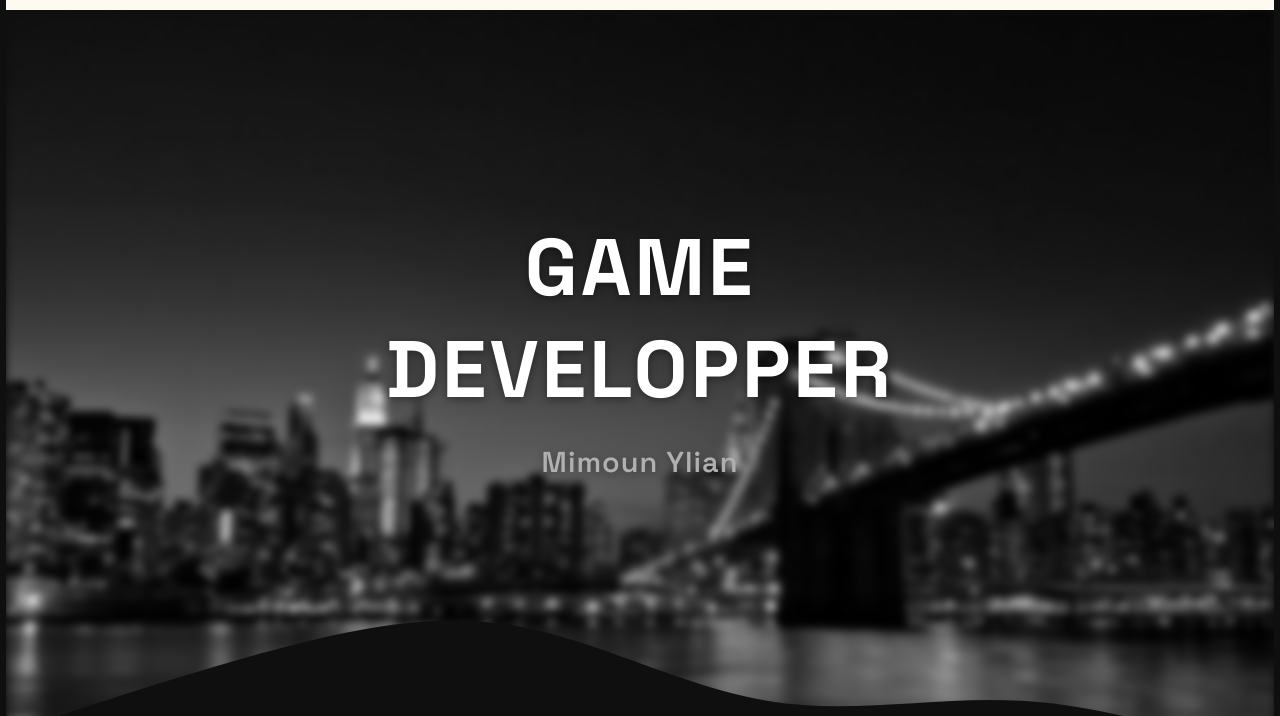
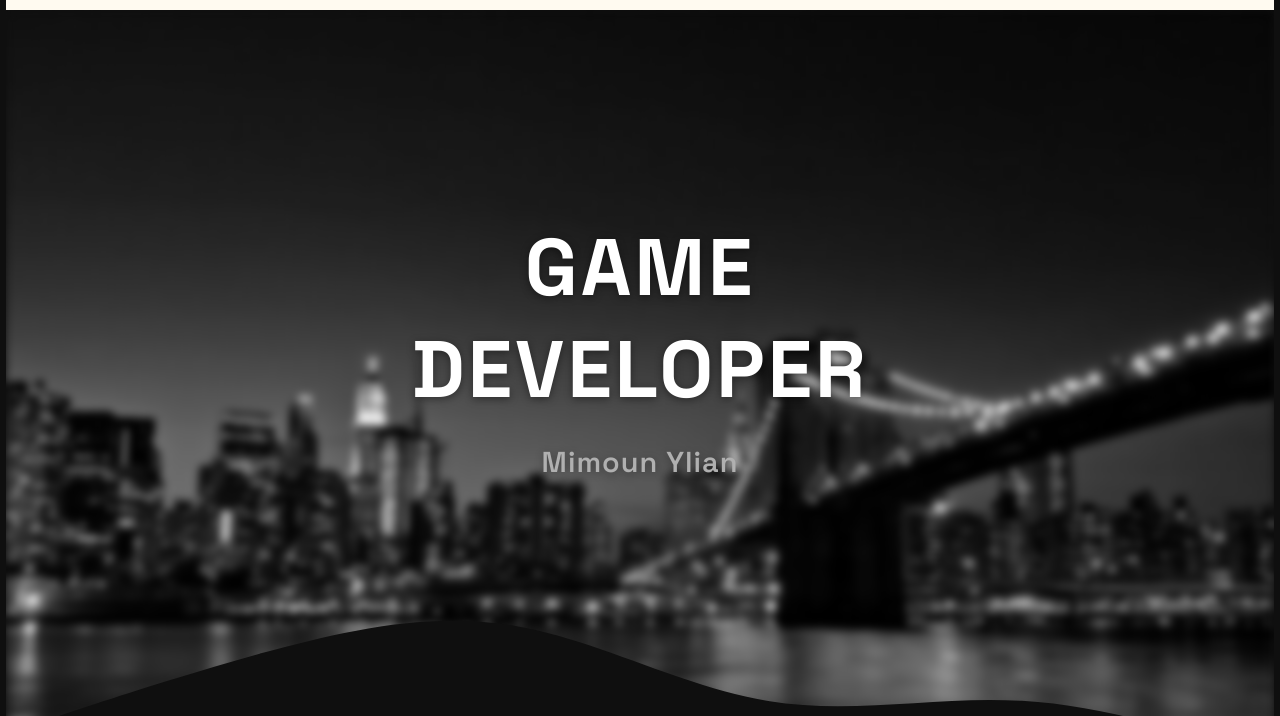
Before and after one commit to EnOx-S/Portfolio, a plain HTML site: page index.html in a window 1280 px wide. Shown: the part 84-800 px from the top of the page. Drawn offline with nearby package versions, Linux system fonts and the light colour scheme.

Commit message:
fixing a fault

```diff
--- a/index.html
+++ b/index.html
@@ -52,7 +52,7 @@
     <section id="home" class="hero">
         <div class="hero-image"></div>
         <div class="hero-content">
-            <h1 class="hero-title">Game<br>Developper</h1>
+            <h1 class="hero-title">Game<br>Developer</h1>
             <p class="hero-subtitle">Mimoun Ylian</p>
         </div>
         <svg class="wave" xmlns="http://www.w3.org/2000/svg" viewBox="0 0 1440 320"><path fill="#0f0f0f" fill-opacity="1" d="M0,288L48,272C96,256,192,224,288,197.3C384,171,480,149,576,165.3C672,181,768,235,864,250.7C960,267,1056,245,1152,250.7C1248,256,1344,288,1392,304L1440,320L1440,320L1392,320C1344,320,1248,320,1152,320C1056,320,960,320,864,320C768,320,672,320,576,320C480,320,384,320,288,320C192,320,96,320,48,320L0,320Z"></path></svg>
```
